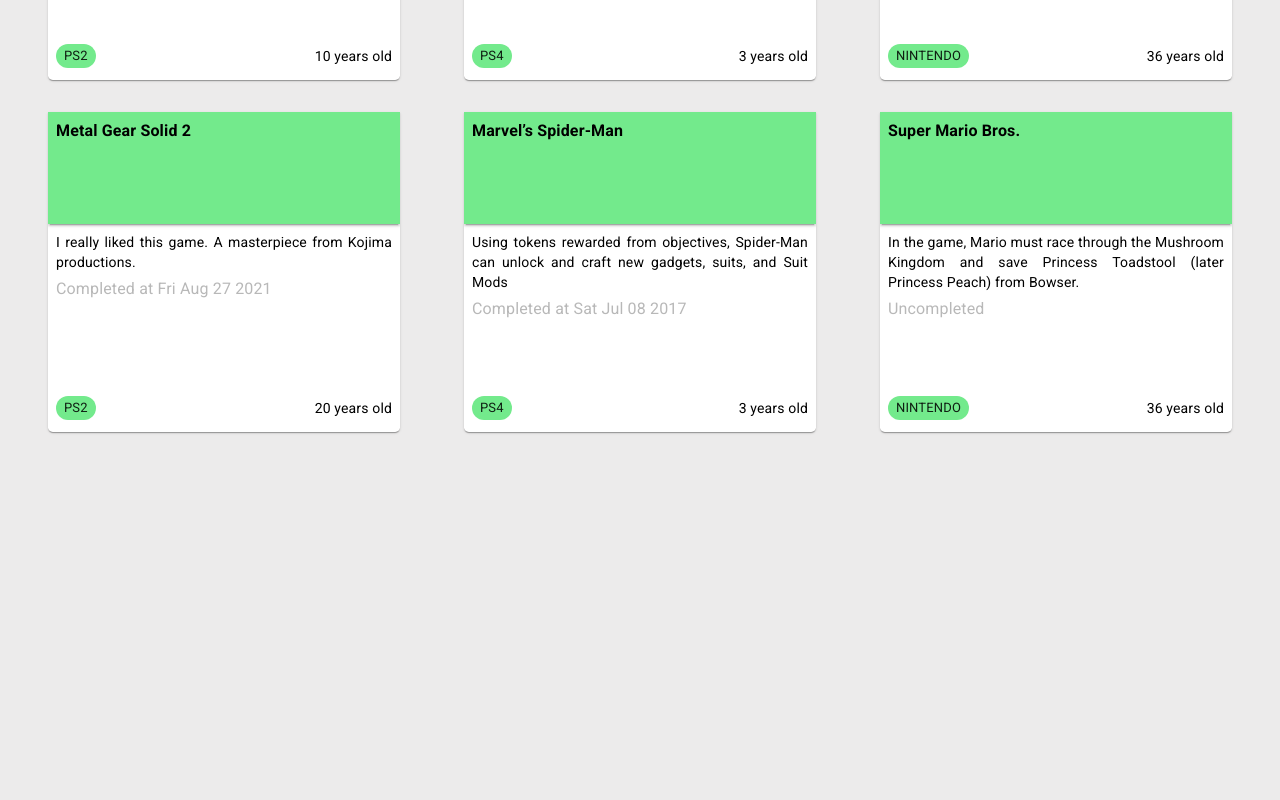
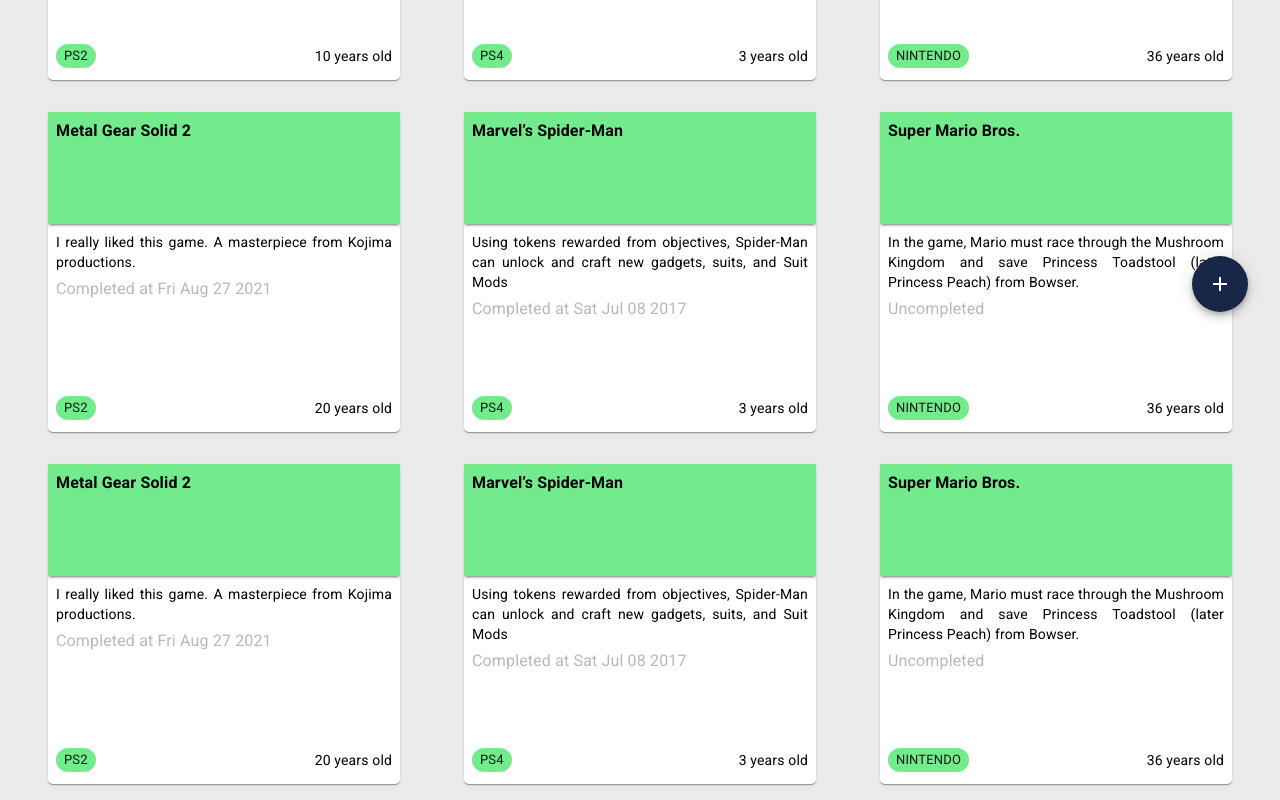
Before and after one commit to Leanderson-Coelho/translucent-2021, a React (Create React App) app in the folder my-games-frontend/: page / in a window 1280 px wide. Shown: the part 456-1256 px from the top of the page. Before the commit the page ends 904 px from the top, so only its background shows below. Built offline with nearby package versions, Linux system fonts and the light colour scheme.

Commit message:
feat: floating button 'more' in catalog

```diff
--- a/my-games-frontend/src/pages/Catalog/index.tsx
+++ b/my-games-frontend/src/pages/Catalog/index.tsx
@@ -3,8 +3,14 @@
 import SearchInput from '../../components/SearchInput';
 import GameCard from '../../components/GameCard';
 import './style.css';
+import { Fab } from '@material-ui/core';
+import AddIcon from '@material-ui/icons/Add';
+import useStyles from './style';
+import { useHistory } from 'react-router-dom';
 
 const Catalog = () => {
+  const style = useStyles();
+  const router = useHistory();
   const games = [
     {
       id: 'asd0sa8d0',
@@ -58,6 +64,32 @@
       notes:
         'In the game, Mario must race through the Mushroom Kingdom and save Princess Toadstool (later Princess Peach) from Bowser.',
     },
+    {
+      id: 'asd0sa8d6',
+      title: 'Metal Gear Solid 2',
+      year: new Date('01/01/2001'),
+      console: 'PS2',
+      completionDate: new Date(),
+      notes: 'I really liked this game. A masterpiece from Kojima productions.',
+    },
+    {
+      id: 'asd0sa8d7',
+      title: 'Marvel’s Spider-Man',
+      year: new Date('01/01/2018'),
+      console: 'PS4',
+      completionDate: new Date('07/08/2017'),
+      notes:
+        'Using tokens rewarded from objectives, Spider-Man can unlock and craft new gadgets, suits, and Suit Mods',
+    },
+    {
+      id: 'asd0sa8d8',
+      title: 'Super Mario Bros.',
+      year: new Date('09/13/1985'),
+      console: 'NINTENDO',
+      completionDate: null,
+      notes:
+        'In the game, Mario must race through the Mushroom Kingdom and save Princess Toadstool (later Princess Peach) from Bowser.',
+    },
   ];
   return (
     <HeaderContentTemplate>
@@ -76,6 +108,9 @@
             </div>
           ))}
         </div>
+        <Fab className={style.floatingButton} size='large' color='primary'>
+          <AddIcon onClick={() => router.push('/form')} />
+        </Fab>
       </>
     </HeaderContentTemplate>
   );
--- /dev/null
+++ b/my-games-frontend/src/pages/Catalog/style.ts
@@ -0,0 +1,12 @@
+import { makeStyles } from '@material-ui/core';
+// override material ui theme
+const useStyles = makeStyles({
+  floatingButton: {
+    position: 'fixed',
+    bottom: 0,
+    right: 0,
+    margin: '2rem',
+  },
+});
+
+export default useStyles;
```
